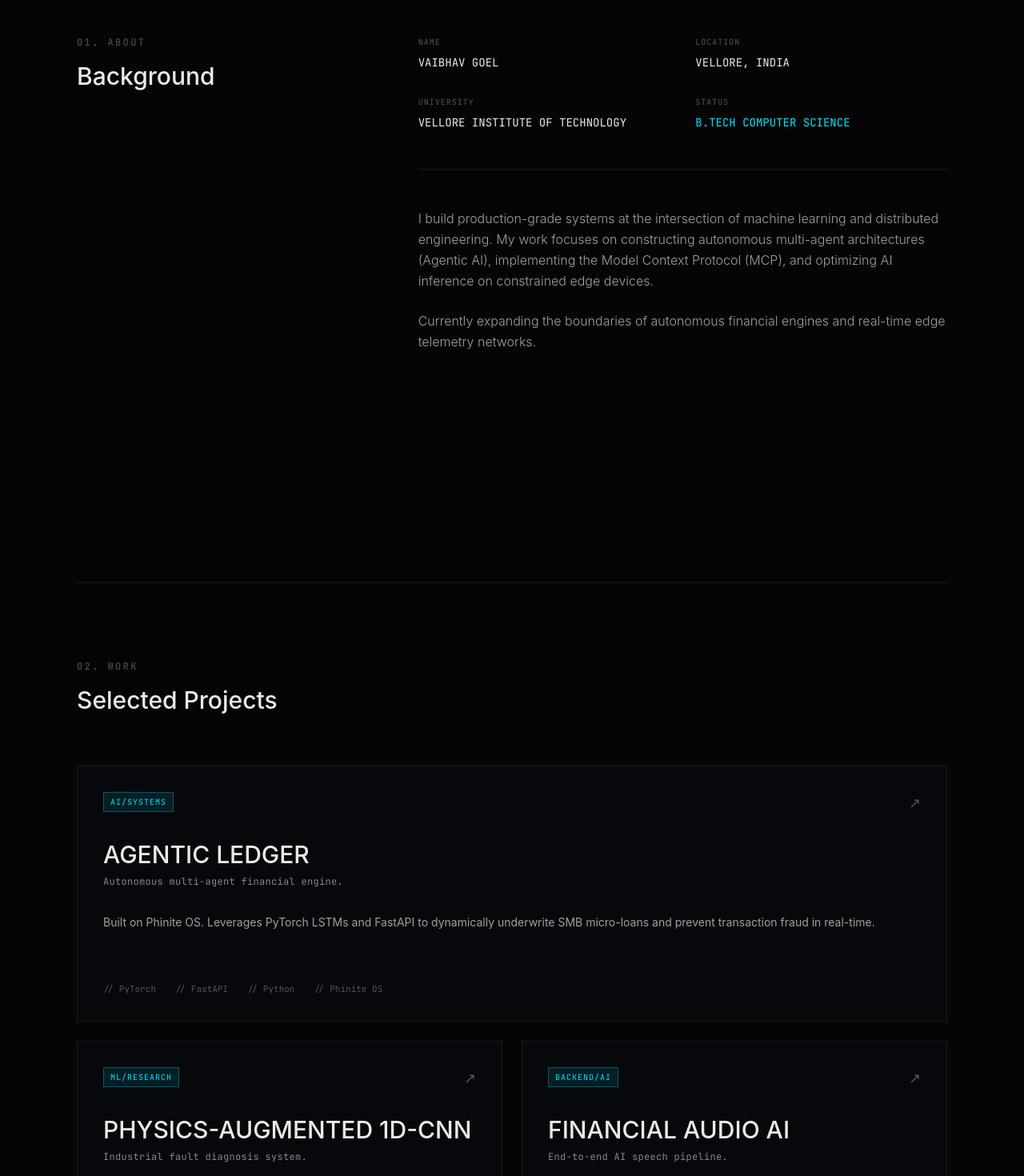
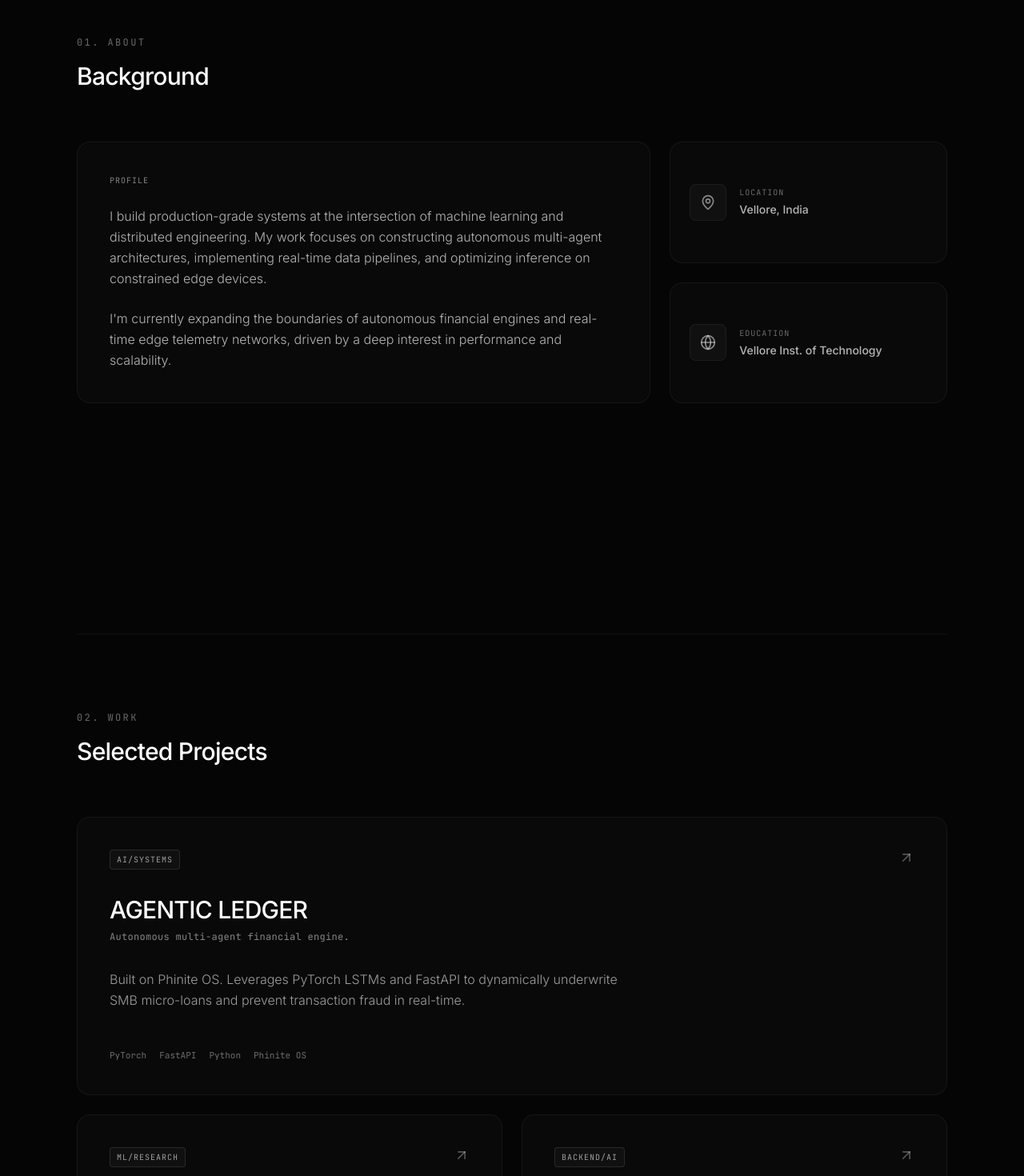
Before and after one commit to Vaibhav8075/Vaibhav-Goel-Portfolio, a React (Vite) app: page / in a window 1280 px wide. Shown: the part 1020-2490 px from the top of the page at 80% size. Built offline with nearby package versions, Linux system fonts and the light colour scheme.

Commit message:
feat: complete editorial-tier UI upgrade with Spotlight Cards, Bento Layout, and Command Palette

```diff
--- a/index.html
+++ b/index.html
@@ -5,23 +5,20 @@
     <link rel="icon" type="image/svg+xml" href="/favicon.svg" />
     <meta name="viewport" content="width=device-width, initial-scale=1.0" />
 
-    <!-- Primary Meta Tags -->
     <title>Vaibhav Goel | Software Engineer</title>
     <meta name="title" content="Vaibhav Goel | Software Engineer" />
     <meta name="description" content="Software engineer specializing in machine learning pipelines, distributed backend architectures, and high-performance frontend interfaces." />
 
-    <!-- Open Graph / Facebook -->
     <meta property="og:type" content="website" />
     <meta property="og:url" content="https://vaibhav-goel-portfolio.vercel.app/" />
     <meta property="og:title" content="Vaibhav Goel | Software Engineer" />
     <meta property="og:description" content="Software engineer specializing in machine learning pipelines, distributed backend architectures, and high-performance frontend interfaces." />
 
-    <!-- Fonts -->
     <link rel="preconnect" href="https://fonts.googleapis.com">
     <link rel="preconnect" href="https://fonts.gstatic.com" crossorigin>
-    <link href="https://fonts.googleapis.com/css2?family=JetBrains+Mono:wght@300;400;500&display=swap" rel="stylesheet">
+    <link href="https://fonts.googleapis.com/css2?family=Inter:wght@300;400;500;600&family=JetBrains+Mono:wght@300;400;500&display=swap" rel="stylesheet">
   </head>
-  <body class="bg-[#050505] text-[#EAEAEA] antialiased">
+  <body class="bg-[#050505] text-[#EAEAEA] antialiased selection:bg-white/20">
     <div id="root"></div>
     <script type="module" src="/src/main.jsx"></script>
   </body>
--- a/package.json
+++ b/package.json
@@ -14,12 +14,15 @@
     "@react-three/fiber": "^9.5.0",
     "@react-three/postprocessing": "^3.0.4",
     "@tailwindcss/vite": "^4.1.18",
+    "clsx": "^2.1.1",
     "framer-motion": "^12.34.0",
     "lenis": "^1.3.17",
+    "lucide-react": "^1.46.0",
     "postprocessing": "^6.38.2",
     "react": "^19.2.0",
     "react-dom": "^19.2.0",
     "react-icons": "^5.5.0",
+    "tailwind-merge": "^3.7.0",
     "tailwindcss": "^4.1.18",
     "three": "^0.182.0"
   },
--- a/src/App.jsx
+++ b/src/App.jsx
@@ -9,6 +9,7 @@ import Experience from "./components/sections/Experience"
 import Footer from "./components/sections/Footer"
 import GridBackground from "./components/layout/GridBackground"
 import CustomCursor from "./components/ui/CustomCursor"
+import CommandPalette from "./components/ui/CommandPalette"
 
 function App() {
   useEffect(() => {
@@ -39,9 +40,10 @@ function App() {
   }, [])
 
   return (
-    <div className="bg-[#050505] min-h-screen text-[#EAEAEA] font-sans selection:bg-[#00E5FF] selection:text-black overflow-hidden relative">
+    <div className="bg-[#050505] min-h-screen text-[#EAEAEA] font-sans selection:bg-white/20 selection:text-white overflow-hidden relative">
       <CustomCursor />
       <GridBackground />
+      <CommandPalette />
 
       <div className="relative z-10 w-full max-w-7xl mx-auto px-6 md:px-12 lg:px-24">
         <Navbar />
--- a/src/components/sections/EngineeringModules.jsx
+++ b/src/components/sections/EngineeringModules.jsx
@@ -1,59 +1,60 @@
 import { motion } from "framer-motion";
 import { projects } from "../../data/content";
+import SpotlightCard from "../ui/SpotlightCard";
+import { ArrowUpRight } from "lucide-react";
 
 export default function EngineeringModules() {
   return (
-    <section id="work" className="py-24 border-t border-[#1A1A1A]">
+    <section id="work" className="py-24 border-t border-white/[0.05]">
       <div className="flex flex-col gap-16">
         <div>
-          <h2 className="font-mono text-xs tracking-[0.2em] text-[#555555] mb-4">02. WORK</h2>
-          <h3 className="text-3xl font-medium text-[#EAEAEA]">Selected Projects</h3>
+          <h2 className="font-mono text-xs tracking-[0.2em] text-white/40 mb-4">02. WORK</h2>
+          <h3 className="text-3xl font-medium text-white tracking-tight">Selected Projects</h3>
         </div>
 
         <div className="grid grid-cols-1 lg:grid-cols-2 gap-6">
           {projects.map((project, index) => (
-            <motion.a
-              href={project.link}
-              target="_blank"
-              rel="noreferrer"
+            <motion.div
               key={project.id}
               initial={{ opacity: 0, y: 20 }}
               whileInView={{ opacity: 1, y: 0 }}
               viewport={{ once: true, margin: "-100px" }}
               transition={{ duration: 0.6, delay: index * 0.1 }}
-              className={`group flex flex-col justify-between p-8 border border-[#1A1A1A] hover:border-[#333333] bg-[#0A0D14]/50 hover:bg-[#11141A]/50 transition-colors duration-500 min-h-[320px] relative overflow-hidden ${
-                index === 0 ? "lg:col-span-2" : ""
-              }`}
+              className={index === 0 ? "lg:col-span-2" : ""}
             >
-              {/* Subtle hover gradient */}
-              <div className="absolute inset-0 bg-gradient-to-br from-[#00E5FF]/0 to-[#00E5FF]/0 group-hover:from-[#00E5FF]/5 transition-all duration-700 pointer-events-none"></div>
+              <a href={project.link} target="_blank" rel="noreferrer" className="block h-full group outline-none">
+                <SpotlightCard className="h-full p-8 md:p-10 flex flex-col justify-between min-h-[320px]">
 
-              <div className="flex flex-col gap-4 z-10">
+                  <div className="flex flex-col gap-4 z-10 relative">
                     <div className="flex justify-between items-start">
-                  <span className="font-mono text-[10px] tracking-widest text-[#00E5FF] px-2 py-1 border border-[#00E5FF]/30 bg-[#00E5FF]/10">
+                      <span className="font-mono text-[10px] tracking-widest text-white/60 px-2 py-1 border border-white/10 bg-white/[0.03] rounded uppercase">
                         {project.type}
                       </span>
-                  <span className="font-mono text-lg text-[#555555] group-hover:text-[#EAEAEA] transition-colors duration-300">↗</span>
+                      <ArrowUpRight size={20} className="text-white/30 group-hover:text-white transition-colors duration-300" />
                     </div>
 
-                <div>
-                  <h4 className="text-2xl md:text-3xl font-medium text-[#EAEAEA] mt-4 mb-2">{project.title}</h4>
-                  <p className="font-mono text-xs tracking-wide text-[#888888]">{project.tagline}</p>
+                    <div className="mt-4">
+                      <h4 className="text-2xl md:text-3xl font-medium text-white mb-2 tracking-tight group-hover:text-white transition-colors">
+                        {project.title}
+                      </h4>
+                      <p className="font-mono text-xs tracking-wide text-white/50">{project.tagline}</p>
                     </div>
 
-                <p className="text-[#A0A0A0] text-sm leading-relaxed mt-4">
+                    <p className="text-white/60 text-sm md:text-base leading-relaxed mt-4 max-w-2xl font-light">
                       {project.description}
                     </p>
                   </div>
 
-              <div className="flex flex-wrap gap-x-6 gap-y-2 mt-8 z-10">
+                  <div className="flex flex-wrap gap-x-4 gap-y-2 mt-12 z-10 relative">
                     {project.tech.map((tech) => (
-                  <span key={tech} className="font-mono text-[11px] text-[#555555] group-hover:text-[#888888] transition-colors duration-300">
-                    // {tech}
+                      <span key={tech} className="font-mono text-[11px] text-white/40 group-hover:text-white/70 transition-colors duration-300">
+                        {tech}
                       </span>
                     ))}
                   </div>
-            </motion.a>
+                </SpotlightCard>
+              </a>
+            </motion.div>
           ))}
         </div>
       </div>
--- a/src/components/sections/SystemProfile.jsx
+++ b/src/components/sections/SystemProfile.jsx
@@ -1,42 +1,68 @@
 import { motion } from "framer-motion";
+import SpotlightCard from "../ui/SpotlightCard";
+import { MapPin, Globe, Cpu, Zap } from "lucide-react";
 
 export default function SystemProfile() {
   return (
-    <section id="profile" className="py-24 border-t border-[#1A1A1A]">
-      <div className="flex flex-col md:flex-row gap-12 md:gap-24">
-        <div className="w-full md:w-1/3">
-          <h2 className="font-mono text-xs tracking-[0.2em] text-[#555555] mb-4">01. ABOUT</h2>
-          <h3 className="text-3xl font-medium text-[#EAEAEA]">Background</h3>
+    <section id="about" className="py-24 border-t border-white/[0.05]">
+      <div className="flex flex-col gap-16">
+        <div>
+          <h2 className="font-mono text-xs tracking-[0.2em] text-white/40 mb-4">01. ABOUT</h2>
+          <h3 className="text-3xl font-medium text-white tracking-tight">Background</h3>
         </div>
 
-        <div className="w-full md:w-2/3 flex flex-col gap-12">
-          <div className="grid grid-cols-1 sm:grid-cols-2 gap-8 border-b border-[#1A1A1A] pb-12">
-            <div className="flex flex-col gap-2">
-              <span className="font-mono text-[10px] tracking-widest text-[#555555]">NAME</span>
-              <span className="font-mono text-sm text-[#EAEAEA]">VAIBHAV GOEL</span>
-            </div>
-            <div className="flex flex-col gap-2">
-              <span className="font-mono text-[10px] tracking-widest text-[#555555]">LOCATION</span>
-              <span className="font-mono text-sm text-[#EAEAEA]">VELLORE, INDIA</span>
-            </div>
-            <div className="flex flex-col gap-2">
-              <span className="font-mono text-[10px] tracking-widest text-[#555555]">UNIVERSITY</span>
-              <span className="font-mono text-sm text-[#EAEAEA]">VELLORE INSTITUTE OF TECHNOLOGY</span>
-            </div>
-            <div className="flex flex-col gap-2">
-              <span className="font-mono text-[10px] tracking-widest text-[#555555]">STATUS</span>
-              <span className="font-mono text-sm text-[#00E5FF]">B.TECH COMPUTER SCIENCE</span>
-            </div>
-          </div>
+        <div className="grid grid-cols-1 md:grid-cols-3 gap-6">
+          <motion.div
+            initial={{ opacity: 0, y: 20 }}
+            whileInView={{ opacity: 1, y: 0 }}
+            viewport={{ once: true }}
+            transition={{ duration: 0.6 }}
+            className="md:col-span-2"
+          >
+            <SpotlightCard className="h-full p-8 md:p-10">
+              <h4 className="font-mono text-[10px] tracking-widest text-white/50 uppercase mb-6">Profile</h4>
+              <div className="text-white/70 leading-relaxed font-light space-y-6 text-sm md:text-base">
+                <p>
+                  I build production-grade systems at the intersection of machine learning and distributed engineering. My work focuses on constructing autonomous multi-agent architectures, implementing real-time data pipelines, and optimizing inference on constrained edge devices.
+                </p>
+                <p>
+                  I'm currently expanding the boundaries of autonomous financial engines and real-time edge telemetry networks, driven by a deep interest in performance and scalability.
+                </p>
+              </div>
+            </SpotlightCard>
+          </motion.div>
 
-          <div className="text-[#A0A0A0] leading-relaxed font-light space-y-6">
-            <p>
-              I build production-grade systems at the intersection of machine learning and distributed engineering. My work focuses on constructing autonomous multi-agent architectures (Agentic AI), implementing the Model Context Protocol (MCP), and optimizing AI inference on constrained edge devices.
-            </p>
-            <p>
-              Currently expanding the boundaries of autonomous financial engines and real-time edge telemetry networks.
-            </p>
-          </div>
+          <motion.div
+            initial={{ opacity: 0, y: 20 }}
+            whileInView={{ opacity: 1, y: 0 }}
+            viewport={{ once: true }}
+            transition={{ duration: 0.6, delay: 0.1 }}
+            className="flex flex-col gap-6"
+          >
+            <SpotlightCard className="p-6 flex-1 flex flex-col justify-center">
+              <div className="flex items-center gap-4 text-white/70">
+                <div className="p-3 bg-white/[0.03] border border-white/5 rounded-lg">
+                  <MapPin size={20} className="text-white/50" />
+                </div>
+                <div>
+                  <div className="font-mono text-[10px] tracking-widest text-white/40 mb-1">LOCATION</div>
+                  <div className="text-sm font-medium">Vellore, India</div>
+                </div>
+              </div>
+            </SpotlightCard>
+
+            <SpotlightCard className="p-6 flex-1 flex flex-col justify-center">
+              <div className="flex items-center gap-4 text-white/70">
+                <div className="p-3 bg-white/[0.03] border border-white/5 rounded-lg">
+                  <Globe size={20} className="text-white/50" />
+                </div>
+                <div>
+                  <div className="font-mono text-[10px] tracking-widest text-white/40 mb-1">EDUCATION</div>
+                  <div className="text-sm font-medium">Vellore Inst. of Technology</div>
+                </div>
+              </div>
+            </SpotlightCard>
+          </motion.div>
         </div>
       </div>
     </section>
--- /dev/null
+++ b/src/components/ui/CommandPalette.jsx
@@ -0,0 +1,102 @@
+import { useState, useEffect } from "react";
+import { motion, AnimatePresence } from "framer-motion";
+import { Search, FileCode2, Terminal, Briefcase, GitBranch, Mail, Command, X } from "lucide-react";
+
+export default function CommandPalette() {
+  const [open, setOpen] = useState(false);
+  const [search, setSearch] = useState("");
+
+  useEffect(() => {
+    const down = (e) => {
+      if (e.key === "k" && (e.metaKey || e.ctrlKey)) {
+        e.preventDefault();
+        setOpen((open) => !open);
+      }
+      if (e.key === "Escape") {
+        setOpen(false);
+      }
+    };
+    document.addEventListener("keydown", down);
+    return () => document.removeEventListener("keydown", down);
+  }, []);
+
+  const commands = [
+    { id: 1, name: "View Projects", icon: <FileCode2 size={16} />, action: () => { window.location.href = "#work"; setOpen(false); } },
+    { id: 2, name: "View Experience", icon: <Briefcase size={16} />, action: () => { window.location.href = "#experience"; setOpen(false); } },
+    { id: 3, name: "View Tech Stack", icon: <Terminal size={16} />, action: () => { window.location.href = "#stack"; setOpen(false); } },
+    { id: 4, name: "Open GitHub", icon: <GitBranch size={16} />, action: () => { window.open("https://github.com/Vaibhav8075", "_blank"); setOpen(false); } },
+    { id: 5, name: "Send Email", icon: <Mail size={16} />, action: () => { window.location.href = "mailto:vaibhav.goel0531@gmail.com"; setOpen(false); } },
+  ];
+
+  const filteredCommands = search === ""
+    ? commands
+    : commands.filter(c => c.name.toLowerCase().includes(search.toLowerCase()));
+
+  return (
+    <>
+      <div className="fixed bottom-6 right-6 z-40 hidden md:block">
+        <button
+          onClick={() => setOpen(true)}
+          className="flex items-center gap-2 bg-white/5 border border-white/10 px-3 py-2 rounded-lg text-xs text-white/50 hover:bg-white/10 hover:text-white transition-colors"
+        >
+          <Command size={14} />
+          <span className="font-mono">CMD + K</span>
+        </button>
+      </div>
+
+      <AnimatePresence>
+        {open && (
+          <>
+            <motion.div
+              initial={{ opacity: 0 }}
+              animate={{ opacity: 1 }}
+              exit={{ opacity: 0 }}
+              onClick={() => setOpen(false)}
+              className="fixed inset-0 z-50 bg-black/60 backdrop-blur-sm"
+            />
+            <div className="fixed inset-0 z-50 flex items-start justify-center pt-[20vh] pointer-events-none">
+              <motion.div
+                initial={{ opacity: 0, scale: 0.95, y: -20 }}
+                animate={{ opacity: 1, scale: 1, y: 0 }}
+                exit={{ opacity: 0, scale: 0.95, y: -20 }}
+                transition={{ type: "spring", damping: 25, stiffness: 300 }}
+                className="w-full max-w-lg bg-[#0C0C0C] border border-white/10 shadow-2xl rounded-xl overflow-hidden pointer-events-auto"
+              >
+                <div className="flex items-center px-4 py-3 border-b border-white/5">
+                  <Search size={16} className="text-white/40 mr-3" />
+                  <input
+                    autoFocus
+                    placeholder="Type a command or search..."
+                    value={search}
+                    onChange={(e) => setSearch(e.target.value)}
+                    className="w-full bg-transparent text-sm text-white placeholder-white/40 focus:outline-none font-mono"
+                  />
+                  <button onClick={() => setOpen(false)} className="text-white/40 hover:text-white transition-colors">
+                    <X size={16} />
+                  </button>
+                </div>
+
+                <div className="max-h-72 overflow-y-auto p-2">
+                  {filteredCommands.length === 0 ? (
+                    <div className="p-4 text-center text-sm text-white/40 font-mono">No results found.</div>
+                  ) : (
+                    filteredCommands.map(cmd => (
+                      <button
+                        key={cmd.id}
+                        onClick={cmd.action}
+                        className="w-full flex items-center gap-3 px-3 py-3 text-sm text-white/70 hover:text-white hover:bg-white/5 rounded-lg transition-colors text-left font-mono"
+                      >
+                        <span className="text-white/40">{cmd.icon}</span>
+                        {cmd.name}
+                      </button>
+                    ))
+                  )}
+                </div>
+              </motion.div>
+            </div>
+          </>
+        )}
+      </AnimatePresence>
+    </>
+  );
+}
--- /dev/null
+++ b/src/components/ui/SpotlightCard.jsx
@@ -0,0 +1,54 @@
+import { useRef, useState } from "react";
+
+export default function SpotlightCard({ children, className = "" }) {
+  const divRef = useRef(null);
+  const [isFocused, setIsFocused] = useState(false);
+  const [position, setPosition] = useState({ x: 0, y: 0 });
+  const [opacity, setOpacity] = useState(0);
+
+  const handleMouseMove = (e) => {
+    if (!divRef.current || isFocused) return;
+    const div = divRef.current;
+    const rect = div.getBoundingClientRect();
+    setPosition({ x: e.clientX - rect.left, y: e.clientY - rect.top });
+  };
+
+  const handleFocus = () => {
+    setIsFocused(true);
+    setOpacity(1);
+  };
+
+  const handleBlur = () => {
+    setIsFocused(false);
+    setOpacity(0);
+  };
+
+  const handleMouseEnter = () => {
+    setOpacity(1);
+  };
+
+  const handleMouseLeave = () => {
+    setOpacity(0);
+  };
+
+  return (
+    <div
+      ref={divRef}
+      onMouseMove={handleMouseMove}
+      onFocus={handleFocus}
+      onBlur={handleBlur}
+      onMouseEnter={handleMouseEnter}
+      onMouseLeave={handleMouseLeave}
+      className={`relative overflow-hidden border border-white/[0.05] bg-white/[0.02] rounded-2xl ${className}`}
+    >
+      <div
+        className="pointer-events-none absolute -inset-px opacity-0 transition duration-300"
+        style={{
+          opacity,
+          background: `radial-gradient(600px circle at ${position.x}px ${position.y}px, rgba(255,255,255,0.06), transparent 40%)`,
+        }}
+      />
+      {children}
+    </div>
+  );
+}
--- a/src/index.css
+++ b/src/index.css
@@ -1,13 +1,13 @@
 @import "tailwindcss";
 
 @theme {
-  --font-sans: -apple-system, BlinkMacSystemFont, "Segoe UI", Roboto, Helvetica, Arial, sans-serif;
+  --font-sans: "Inter", -apple-system, BlinkMacSystemFont, "Segoe UI", Roboto, Helvetica, Arial, sans-serif;
   --font-mono: "JetBrains Mono", "SF Mono", "Fira Code", monospace;
 }
 
 @layer base {
   html {
-    scroll-behavior: auto; /* Lenis handles smooth scroll */
+    scroll-behavior: auto;
   }
 
   body {
@@ -18,17 +18,21 @@
   }
 }
 
-/* Custom Scrollbar for a premium feel */
 ::-webkit-scrollbar {
-  width: 8px;
+  width: 6px;
 }
 ::-webkit-scrollbar-track {
   background: #050505;
 }
 ::-webkit-scrollbar-thumb {
-  background: #1A1A1A;
-  border-radius: 4px;
+  background: #222;
+  border-radius: 3px;
 }
 ::-webkit-scrollbar-thumb:hover {
-  background: #333333;
+  background: #444;
 }
+
+/* Utilities for spotlight cards */
+.group:hover .spotlight {
+  opacity: 1;
+}
```
Also changed, not shown: src/components/sections/Experience.jsx (+18 -10 lines), 1 other file (tests, documents, lock files or other folders). Lines whose indentation alone changed are shown as unchanged.
